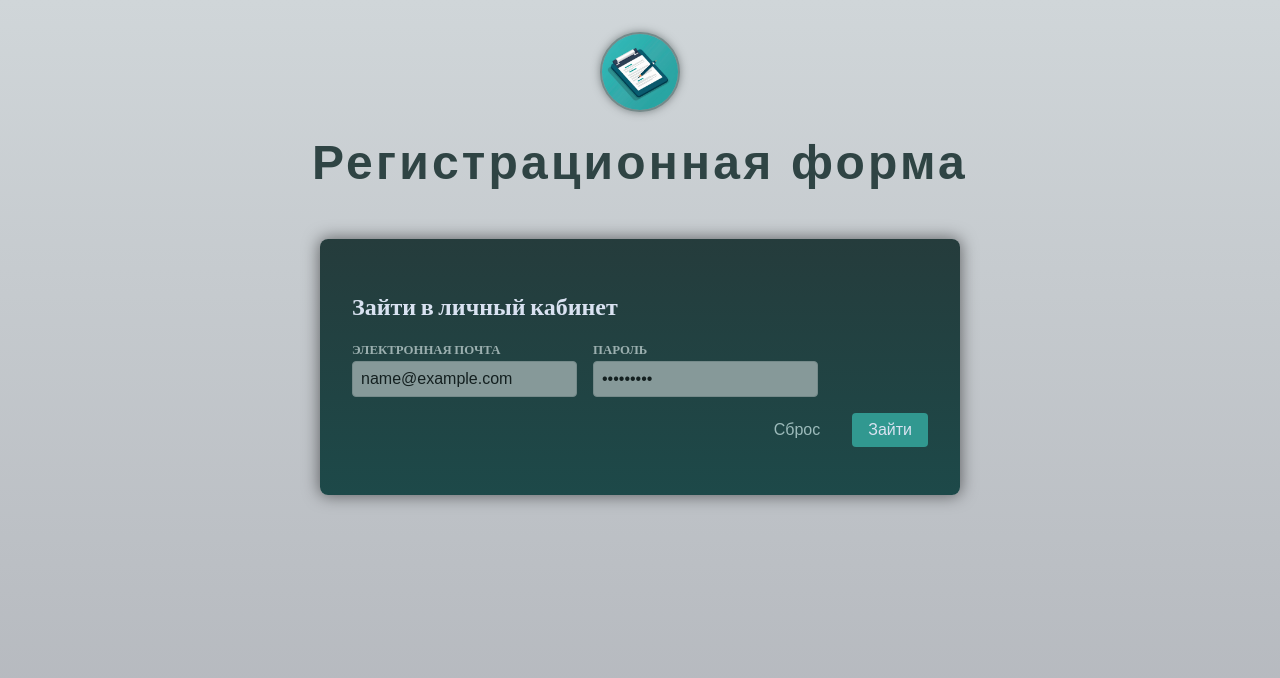
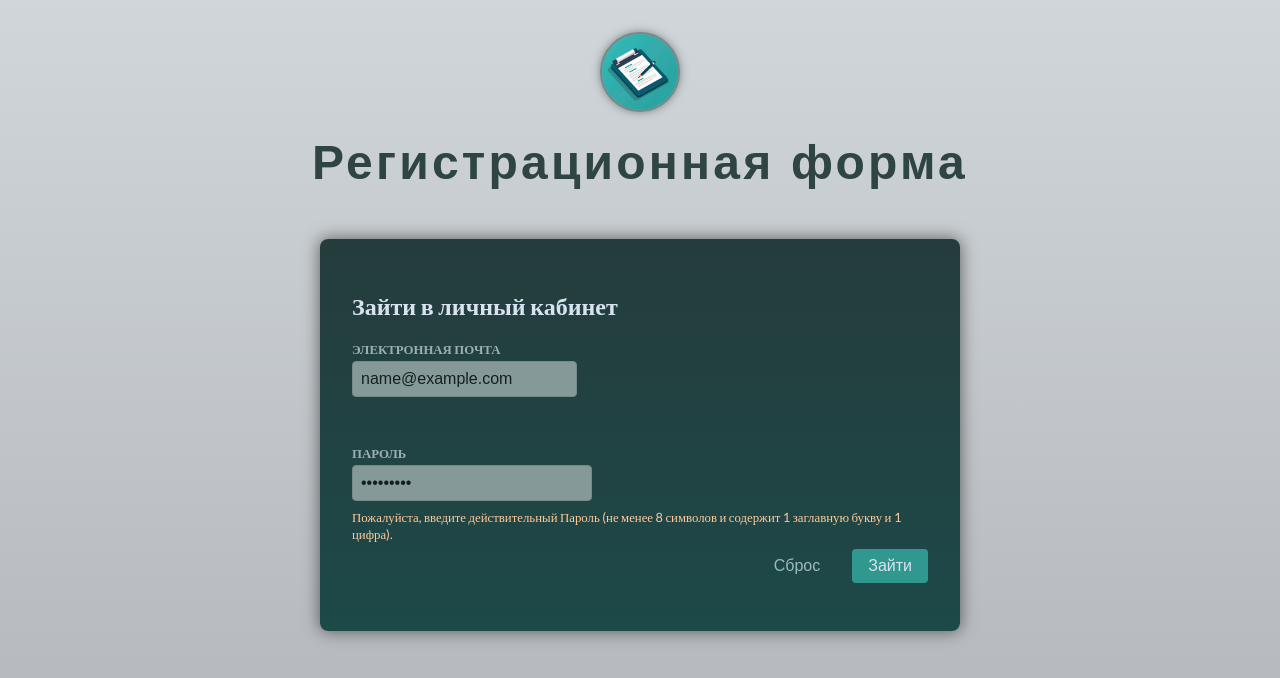
Before and after one commit to MyWorkSpace26/research-paper, a React (Vite) app: page / in a window 1280 px wide. Both pictures are taken after typing "name@example.com", "Sample123" into the empty fields and a click on the button "Зайти". Shown: the top 678 px of the page. Built offline with nearby package versions, Linux system fonts and the light colour scheme.

Commit message:
Проверка ввода при каждом нажатии клавиши с помощью State

```diff
--- a/package.json
+++ b/package.json
@@ -11,7 +11,8 @@
   },
   "dependencies": {
     "react": "^18.2.0",
-    "react-dom": "^18.2.0"
+    "react-dom": "^18.2.0",
+    "validator": "^13.11.0"
   },
   "devDependencies": {
     "@types/react": "^18.2.15",
--- a/src/components/Login.jsx
+++ b/src/components/Login.jsx
@@ -1,9 +1,23 @@
 import { useState } from "react";
+import validator from "validator";
 export default function Login() {
   const [enteredValues, setEnteredValues] = useState({
     email: "",
     password: "",
   });
+
+  const emailIsInvalid =
+    enteredValues.email !== "" && !validator.isEmail(enteredValues.email);
+
+  const passwordIsInvalid =
+    enteredValues.password !== "" &&
+    !validator.isStrongPassword(enteredValues.password, {
+      minLength: 8,
+      minLowercase: 1,
+      minUppercase: 1,
+      minNumbers: 1,
+      minSymbols: 1,
+    });
 
   function handelInputChange(identifier, value) {
     setEnteredValues((prevValues) => ({
@@ -36,6 +50,11 @@ export default function Login() {
             onChange={(event) => handelInputChange("email", event.target.value)}
             value={enteredValues.email}
           />
+          <div className="control-error">
+            {emailIsInvalid && (
+              <p>Пожалуйста, введите действительный адрес электронной почты.</p>
+            )}
+          </div>
         </div>
 
         <div className="control no-margin">
@@ -49,6 +68,14 @@ export default function Login() {
             }
             value={enteredValues.password}
           />
+          <div className="control-error">
+            {passwordIsInvalid && (
+              <p>
+                Пожалуйста, введите действительный Пароль (не менее 8 символов и
+                содержит 1 заглавную букву и 1 цифра).
+              </p>
+            )}
+          </div>
         </div>
       </div>
 
```
Also changed, not shown: 1 other file (tests, documents, lock files or other folders).
